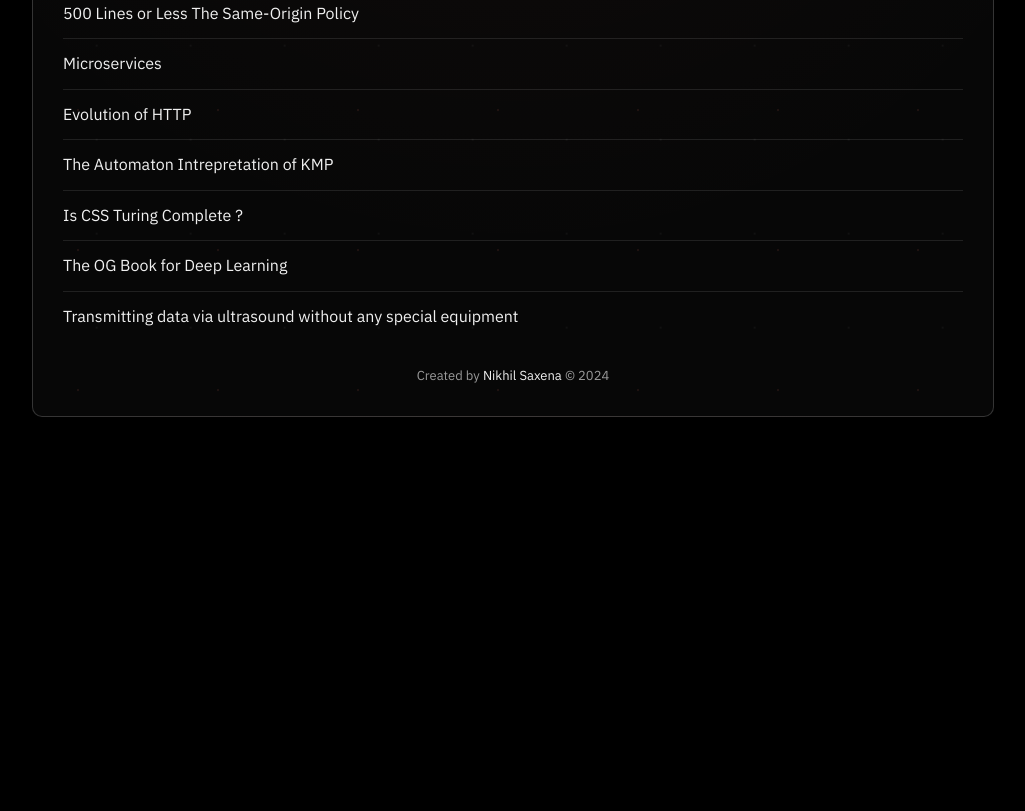
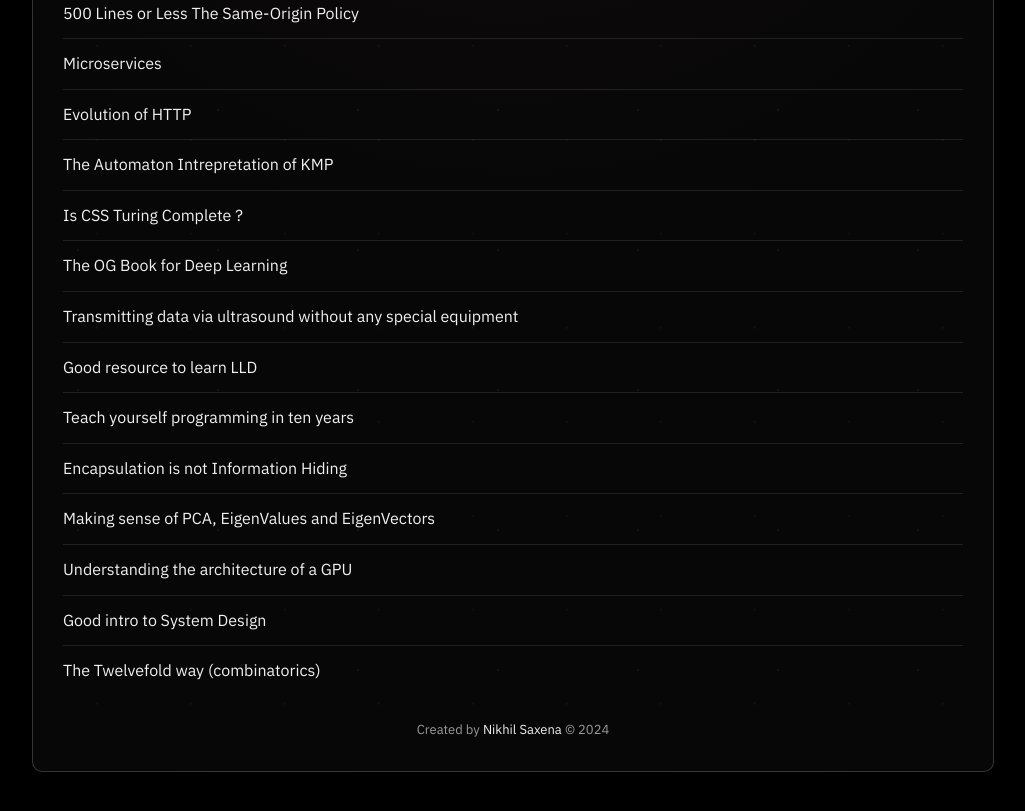
Before and after one commit to nikhilsaxena835/nikhilsaxena835.github.io, a plain HTML site: page ref_list.html in a window 1280 px wide. Shown: the part 435-1246 px from the top of the page, without its empty margins (127-1152 px from the left). Before the commit the page ends 892 px from the top, so only its background shows below. Drawn offline with Linux system fonts and the light colour scheme.

Commit message:
updated list

```diff
--- a/ref_list.html
+++ b/ref_list.html
@@ -195,6 +195,20 @@
 
             <li><a href="https://halcy.de/blog/2025/06/27/transmitting-data-via-ultrasound-without-any-special-equipment/" target="_blank">Transmitting data via ultrasound without any special equipment</a></li>
 
+            <li><a href="https://algomaster.io/learn/lld/" target="_blank">Good resource to learn LLD</a></li>
+
+            <li><a href="https://norvig.com/21-days.html" target="_blank">Teach yourself programming in ten years</a></li>
+
+            <li><a href="https://www.infoworld.com/article/2160438/encapsulation-is-not-information-hiding.html" target="_blank">Encapsulation is not Information Hiding</a></li>
+
+            <li><a href="https://stats.stackexchange.com/questions/2691/making-sense-of-principal-component-analysis-eigenvectors-eigenvalues/140579#140579" target="_blank">Making sense of PCA, EigenValues and EigenVectors</a></li>
+
+            <li><a href="https://medium.com/codex/understanding-the-architecture-of-a-gpu-d5d2d2e8978b" target="_blank">Understanding the architecture of a GPU</a></li>
+
+            <li><a href="https://medium.com/@shivambhadani_/system-design-for-beginners-everything-you-need-in-one-article-c74eb702540b#b24b" target="_blank">Good intro to System Design</a></li>
+
+            <li><a href="https://en.wikipedia.org/wiki/Twelvefold_way" target="_blank">The Twelvefold way (combinatorics)</a></li>
+
         </ul>
         <div class="footer">
             Created by <a href="#">Nikhil Saxena</a> &copy; 2024
```
